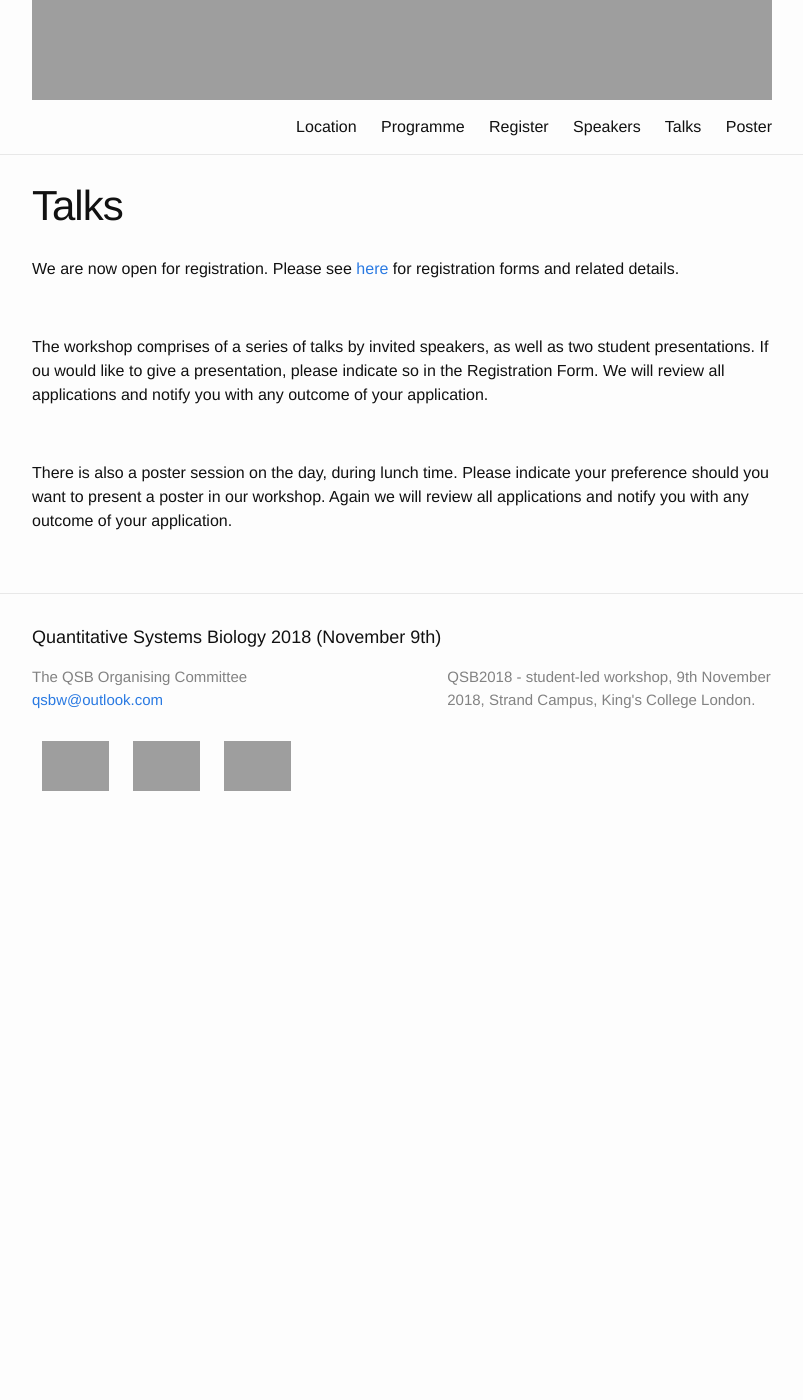
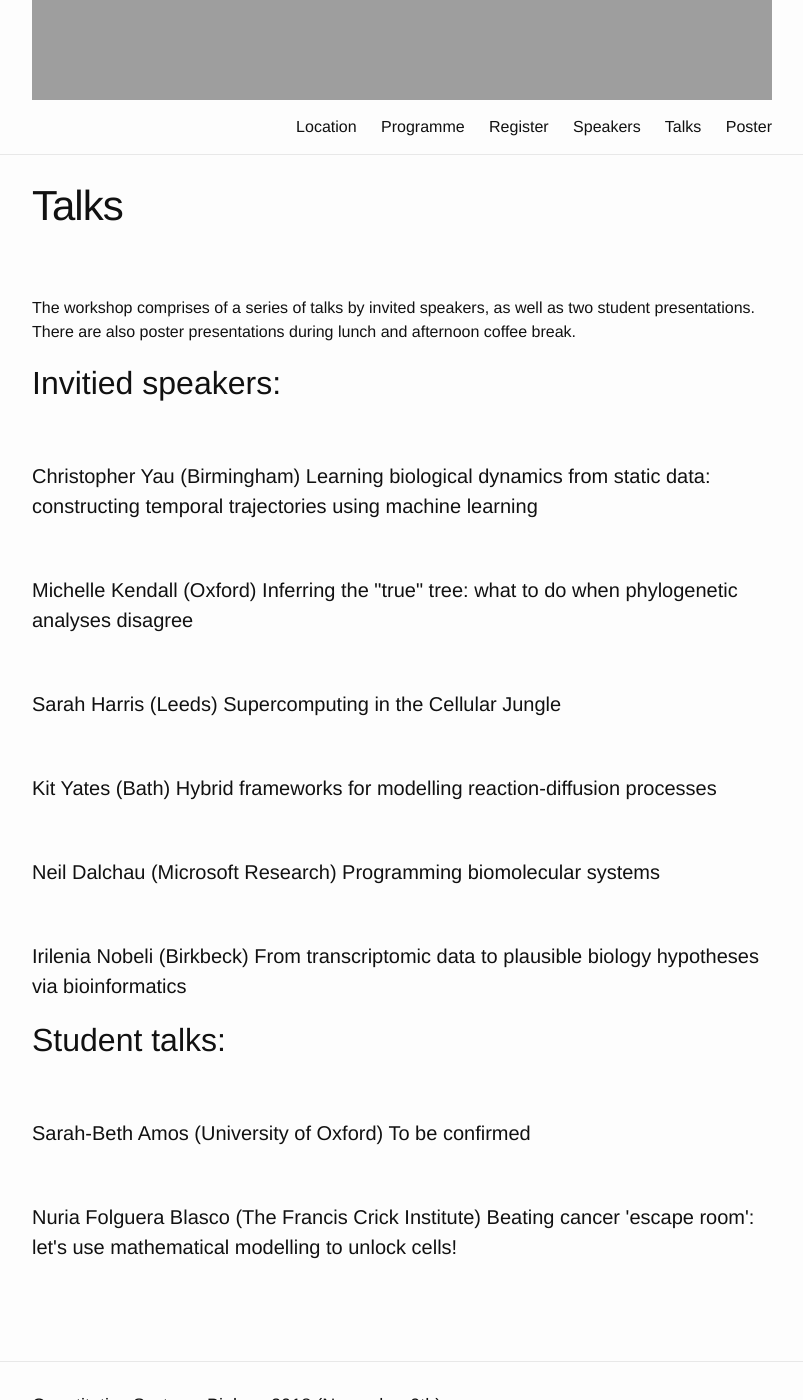
Before and after one commit to qsbworkshop/qsb2019, a Jekyll site: the page built from docs/talks.md, in a window 1280 px wide and 1400 px high, scrolled down 514 px. Shown: the whole window, without its empty margins (238-1041 px from the left). Built offline with Jekyll 4.4.1, drawn with Linux system fonts in a browser that asks for light colours; before the commit the page ends 1335 px from its top, so only the background shows below that.

Commit message:
Update talks.md

```diff
--- a/docs/talks.md
+++ b/docs/talks.md
@@ -4,33 +4,29 @@ title: Talks
 permalink: /talks/
 ---
 
+<!--
 <p> We are now open for registration. Please see <a href="http://qsbworkshop.github.io/qsb2018/register"> here</a> for registration forms and related details. </p>
+-->
 <br>
-<p> The workshop comprises of a series of talks by invited speakers, as well as two student presentations. If ou would like to give a presentation, please indicate so in the Registration Form. We will review all applications and notify you with any outcome of your application. </p>
-<br>
-<p> There is also a poster session on the day, during lunch time. Please indicate your preference should you want to present a poster in our workshop. Again we will review all applications and notify you with any outcome of your application. </p>
+<p> The workshop comprises of a series of talks by invited speakers, as well as two student presentations. There are also poster presentations during lunch and afternoon coffee break. </p>
 
-<!--
 <h2>Invitied speakers:</h2>
 <br>
+<h4>Christopher Yau (Birmingham)	Learning biological dynamics from static data: constructing temporal trajectories using machine learning</h4>
+<br>
+<h4>Michelle Kendall (Oxford)	Inferring the "true" tree: what to do when phylogenetic analyses disagree</h4>
+<br>
+<h4>Sarah Harris (Leeds)	Supercomputing in the Cellular Jungle</h4>
+<br>
+<h4>Kit Yates (Bath)	Hybrid frameworks for modelling reaction-diffusion processes</h4>
+<br>
+<h4>Neil Dalchau (Microsoft Research)	Programming biomolecular systems</h4>
+<br>
+<h4>Irilenia Nobeli (Birkbeck)	From transcriptomic data to plausible biology hypotheses via bioinformatics</h4>
 
-<h4><a href="http://qsbworkshop.github.io/qsb2017/images/C_Deane.pdf">Charlotte Deane - Improving fragment assembly protein structure prediction</a></h4>
+<h2>Student talks:</h2>
 <br>
-<h4><a href="http://qsbworkshop.github.io/qsb2017/images/A_Fletcher.pptx">Alex Fletcher - Cancer progression and therapeutic response: a role for agent-based and multiscale modelling</a></h4>
+<h4>Sarah-Beth Amos (University of Oxford)	To be confirmed</h4>
 <br>
-<h4><a href="https://www.dropbox.com/s/rfa4ghkj528xyod/QSB_2017.pptx?dl=0">Julian Gough - Gough	A computational system for manipulating cell fate control networks (Morgrify)</a></h4>
+<h4>Nuria Folguera Blasco (The Francis Crick Institute)	Beating cancer 'escape room': let's use mathematical modelling to unlock cells!</h4>
 <br>
-<h4><a href="http://qsbworkshop.github.io/qsb2017/images/C_Proctor.pptx">Carole Proctor - Using computer simulation models to investigate the molecular mechanisms of ageing</a></h4>
-<br>
-<h4><a href="https://www.biorxiv.org/content/early/2017/09/21/192039">Peter Swain - An intracellular organization of extracellular information</a></h4>
-<br>
-
-<h2>Particpant talks:</h2>
-<br>
-<h4><a href="http://qsbworkshop.github.io/qsb2017/images/S_Grigolon.pdf">Silvia Grigolon - Friction forces position the neural anlagen</a></h4>
-<br>
-<h4><a href="http://qsbworkshop.github.io/qsb2017/images/J_NG.zip">Joseph Ng- Functional enrichment of gene expression neighbours reflects diversification of APOBEC3 cytidine deaminases in cancers</a></h4>
-<br>
-<h4><a href="http://qsbworkshop.github.io/qsb2017/images/J_Pausch.pdf">Johannes Pausch - A field-theoretic approach to microtubule growth</a></h4>
-<br>
--->
```
